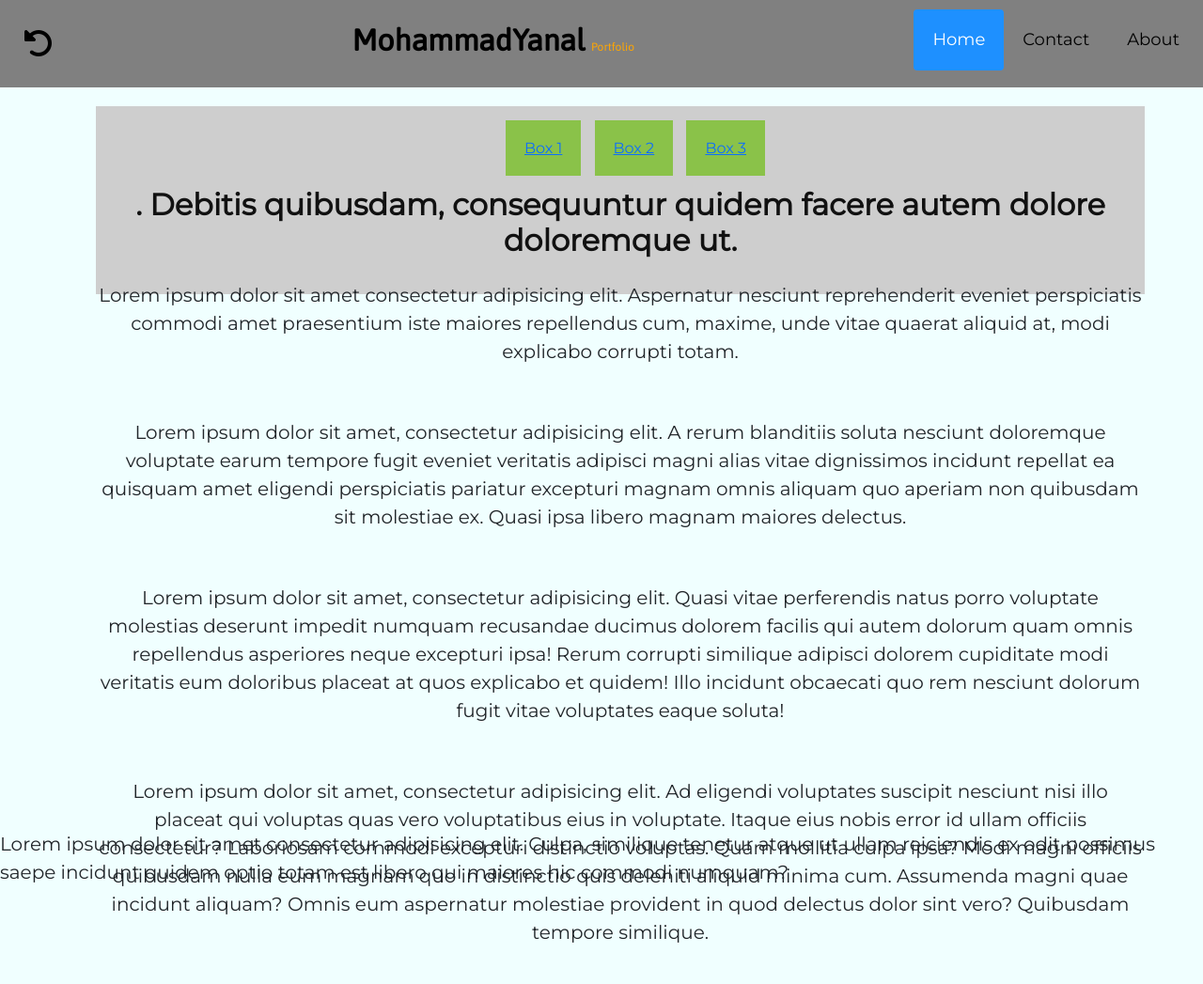
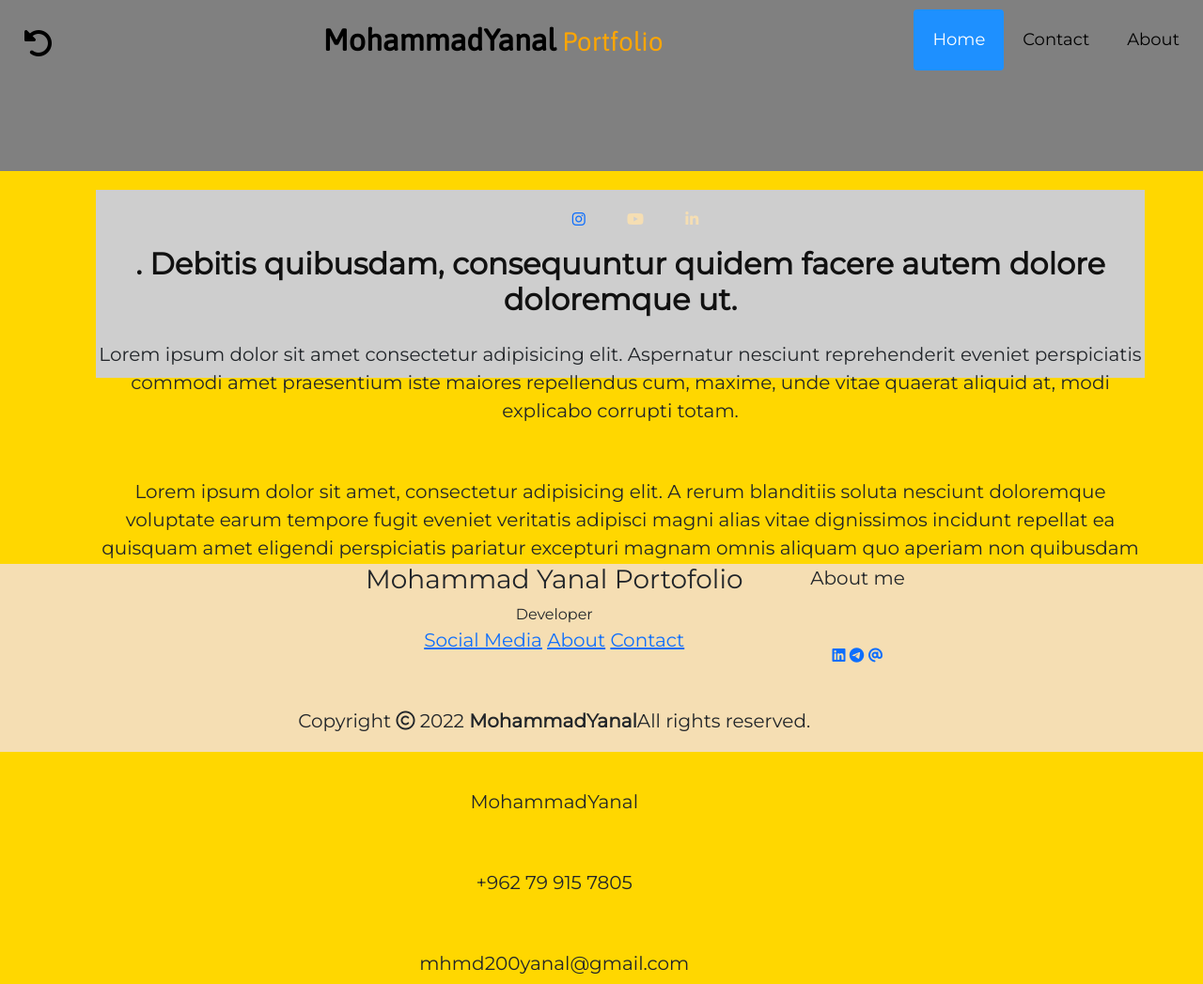
Before and after one commit to mhmd991/responsivePortfolio, a plain HTML site: page overview-layout.html in a window 1280 px wide. Shown: the whole page at 94% size. After the commit the page ends 800 px from the top, so only its background shows below. Drawn offline with nearby package versions, Linux system fonts and the light colour scheme.

Commit message:
Add files via upload

```diff
--- a/css/style.css
+++ b/css/style.css
@@ -1,11 +1,10 @@
 @import url('https://fonts.googleapis.com/css2?family=Montserrat&display=swap');
-body {
+*{
   padding: 0;
   margin: 0;
-  background-color: azure;
-  background-repeat: no-repeat;
-  background-attachment: fixed;
-  background-size: cover;
+}
+body {
+  background-color: gold;
   font-family: 'Montserrat', sans-serif;
 }
 
@@ -26,6 +25,7 @@ body {
   padding: 10px 5px;
   display: flex;
   justify-content: space-between;
+  padding-bottom: 100px;
 }
 
 /* Style the header links */
@@ -82,7 +82,7 @@ body {
 .highlight {
   font-weight: 500;
   color: hsl(39, 100%, 50%);
-  font-size: 0.75rem;
+  font-size: 1.75rem;
   font-family: 'Asap', sans-serif;
 }
 
@@ -91,46 +91,31 @@ body {
   height: 200px;
   list-style-type: none;
   background: #cecece;
-    padding-top:20px;
+  padding-top: 20px;
   margin: 20px;
-    text-align:center;
+  text-align: center;
+}
 
-}
-li {
-  display: inline-block;
-  width: 50px;
-  height: 50px;
-  background: #8ac249;
-  text-align: center;
-  line-height: 50px;
-  margin: 5px;
-
-}
 .content li {
   display: inline;
   padding: 0px 20px;
   padding: 20px;
+  text-decoration: none;
+  color: wheat;
+}
 
-
-}
 .content li a {
   transition: all 0.3 ease 0s;
-
+  text-decoration: none;
 
 }
 .content li a:hover {
-color:#0088a9;
-
-
+  color: #0088a9;
 }
-
 h1 {
-  color: #111;
-  font-size: 3rem;
-  font-weight: 900;
-  padding: 0 0 20px 0;
+  font-size: 1rem;
+  font-weight: 700;
 }
-
 h2 {
   color: #111;
   font-size: 2em;
@@ -143,9 +128,6 @@ p {
   padding: 0 0 40px 0;
 }
 
-
-
-
 .pdf-button {
   padding: 9px 25px;
   border: none;
@@ -153,8 +135,9 @@ p {
   cursor: pointer;
   transition: all 0.3 ease 0s;
 }
+
 .pdf-button:hover {
-background-color: blue;
+  background-color: white;
 
 }
 
@@ -162,6 +145,7 @@ background-color: blue;
   text-decoration: none;
 
 }
+
 .abutton {
   text-decoration: none;
   font-family: 'Rubik Maze', cursive;
@@ -170,6 +154,7 @@ background-color: blue;
   border-radius: 30px;
   color: black;
 }
+
 .abutton:hover {
   transition: all 1 ease 0s;
   color: black;
@@ -183,24 +168,41 @@ background-color: blue;
   outline: none;
 
 }
+
 .bbutton:hover {
   transition: all 1 ease 0s;
   background-color: grey;
   border-radius: 30px;
+}
+footer {
+  position: fixed;
+  background-color: wheat;
+  bottom : 0;
+  width: 100%;
+  height: 25%;
+  text-align: center;
+  display: flex;
+  justify-content: center;
 
 }
+/* tablet view */
+@media screen and (max-width: 786px) {
   footer {
-  padding-top: 550px;
+
+    position: static;
   }
-@media screen and (max-width: 786px) {
+  .header {
 
-.header {
-width: 100%;
-position: fixed;
+    padding-top: 40px;
+  }
+  .footer-dis {
+    background-color: rgb(0, 0, 0);
+    box-sizing: border-box;
   }
 
 
 }
+/* mobiule view */
 @media screen and (max-width: 500px) {
   .header a {
     float: none;
@@ -208,9 +210,7 @@ position: fixed;
     display: block;
     text-align: left;
   }
-   {
-    float: none;
-  }
+
 }
 
 /* .bbutton {
--- a/overview-layout.html
+++ b/overview-layout.html
@@ -27,6 +27,7 @@
 </head>
 
 <body>
+
   <div class="header">
     <a href="index.html" class="logo"><span class="bold"> <i class="fa-solid fa-rotate-left"></i> </a></span>
     <a href="overview-layout.html" class="logo"><span class="bold">MohammadYanal</span> <span
@@ -42,42 +43,71 @@
 
     <nav class="content">
 
+      <div class="boxes">
         <ul>
-        <li><a href="#">Box 1</a></li>
-        <li><a href="#">Box 2</a></li>
-        <li><a href="#">Box 3</a></li>
+          <li><a href="#"><i class="fa-brands fa-instagram"></i></a></li>
+          <li><a href="#"></a><i class="fa-brands fa-youtube"></i></li>
+          <li><a href="#"></a><i class="fa-brands fa-linkedin-in"></i></li>
         </ul>
-
-      <h2> . Debitis quibusdam, consequuntur quidem facere autem dolore doloremque ut.
-      </h2>
+      </div>
+      <h2> . Debitis quibusdam, consequuntur quidem facere autem dolore doloremque ut.</h2>
       <p> Lorem ipsum dolor sit amet consectetur adipisicing elit. Aspernatur nesciunt reprehenderit eveniet
-        perspiciatis commodi amet praesentium iste maiores repellendus cum, maxime, unde vitae quaerat aliquid at, modi
+        perspiciatis commodi amet praesentium iste maiores repellendus cum, maxime, unde vitae quaerat aliquid at,
+        modi
         explicabo corrupti totam.</p>
       <p>Lorem ipsum dolor sit amet, consectetur adipisicing elit. A rerum blanditiis soluta nesciunt doloremque
         voluptate earum tempore fugit eveniet veritatis adipisci magni alias vitae dignissimos incidunt repellat
         ea quisquam amet eligendi perspiciatis pariatur excepturi magnam omnis aliquam quo aperiam non quibusdam
         sit molestiae ex. Quasi ipsa libero magnam maiores delectus.</p>
 
-      <p>Lorem ipsum dolor sit amet, consectetur adipisicing elit. Quasi vitae perferendis natus porro voluptate
-          molestias deserunt impedit numquam recusandae ducimus dolorem facilis qui autem dolorum quam omnis
-          repellendus asperiores neque excepturi ipsa! Rerum corrupti similique adipisci dolorem cupiditate modi
-          veritatis eum doloribus placeat at quos explicabo et quidem! Illo incidunt obcaecati quo rem nesciunt
-          dolorum fugit vitae voluptates eaque soluta!</p>
 
-      <p>Lorem ipsum dolor sit amet, consectetur adipisicing elit. Ad eligendi voluptates suscipit nesciunt nisi
-          illo placeat qui voluptas quas vero voluptatibus eius in voluptate. Itaque eius nobis error id ullam
-          officiis consectetur? Laboriosam commodi excepturi distinctio voluptas. Quam mollitia culpa ipsa? Modi
-          magni officiis quibusdam nulla eum magnam quo in distinctio quis deleniti aliquid minima cum. Assumenda
-          magni quae incidunt aliquam? Omnis eum aspernatur molestiae provident in quod delectus dolor sint vero?
-          Quibusdam tempore similique.</p>
+
+
     </nav>
 
 
   </div>
-  <footer>
-    <p> Lorem ipsum dolor sit amet consectetur adipisicing elit. Culpa, similique tenetur atque ut ullam reiciendis ex
-      odit possimus saepe incidunt quidem optio totam est libero qui maiores hic commodi numquam?</p>
+
+  <footer class="footer-dis">
+    <div class="footer-left">
+      <span> <h3>Mohammad Yanal Portofolio </h3>Developer </span>
+
+      <p class="footer-links">
+        <a href="#">Social Media</a>
+        <a href="#">About</a>
+        <a href="#">Contact</a>
+      </p>
+
+      <p class="footer-company-name">Copyright
+        <i class="fa-regular fa-copyright"></i>
+         2022  <strong>MohammadYanal</strong>All rights reserved.</p>
+
+         <div class="footer-center">
+          <div>
+            <p><span>MohammadYanal </span></p>
+          </div>
+          <div>
+            <p><span>+962 79 915 7805 </span></p>
+          </div>
+          <div>
+            <p><span>mhmd200yanal@gmail.com </span></p>
+          </div>
+         </div>
+    </div>
+    <div class="footer-right">
+      <p>
+        <span>About me</span>
+      </p>
+
+      <div class="footer-icons">
+        <a href="#"><i class="fa-brands fa-linkedin"></i></a>
+        <a href="#"><i class="fa-brands fa-telegram"></i></a>
+        <a href="#"><i class="fa-solid fa-at"></i></a>
+      </div>
+    </div>
+
   </footer>
+
   <!--  js  -->
   <script src="https://cdn.jsdelivr.net/npm/@popperjs/core@2.11.5/dist/umd/popper.min.js"
     integrity="sha384-Xe+8cL9oJa6tN/veChSP7q+mnSPaj5Bcu9mPX5F5xIGE0DVittaqT5lorf0EI7Vk"
```
Also changed, not shown: about.html (+40 -31 lines), contact-us.html (+45 -6 lines), home.html (+38 -7 lines). Lines whose indentation alone changed are shown as unchanged.
